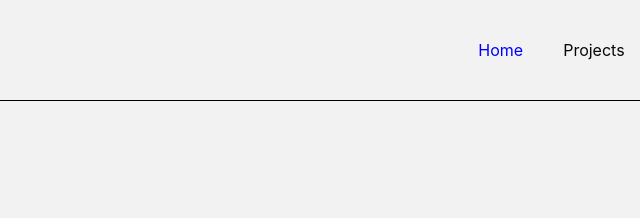
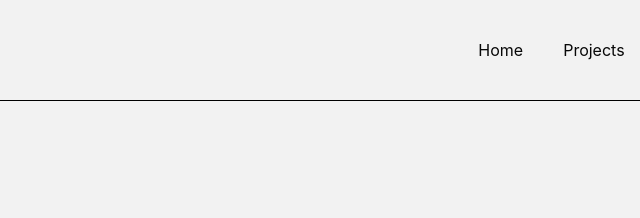
Before and after one commit to haowalterliu/final-project-css, a plain HTML site: page index.html in a window 1280 px wide. Shown: the top 218 px of the page, 516-1156 px from the left. Drawn offline with Linux system fonts and the light colour scheme.

Commit message:
Update final-project.css

```diff
--- a/css/final-project.css
+++ b/css/final-project.css
@@ -58,7 +58,7 @@ html {
     text-decoration: none;
   }
 
-li.navlink a {
+navlink a {
   color: blue
 }
 
```
